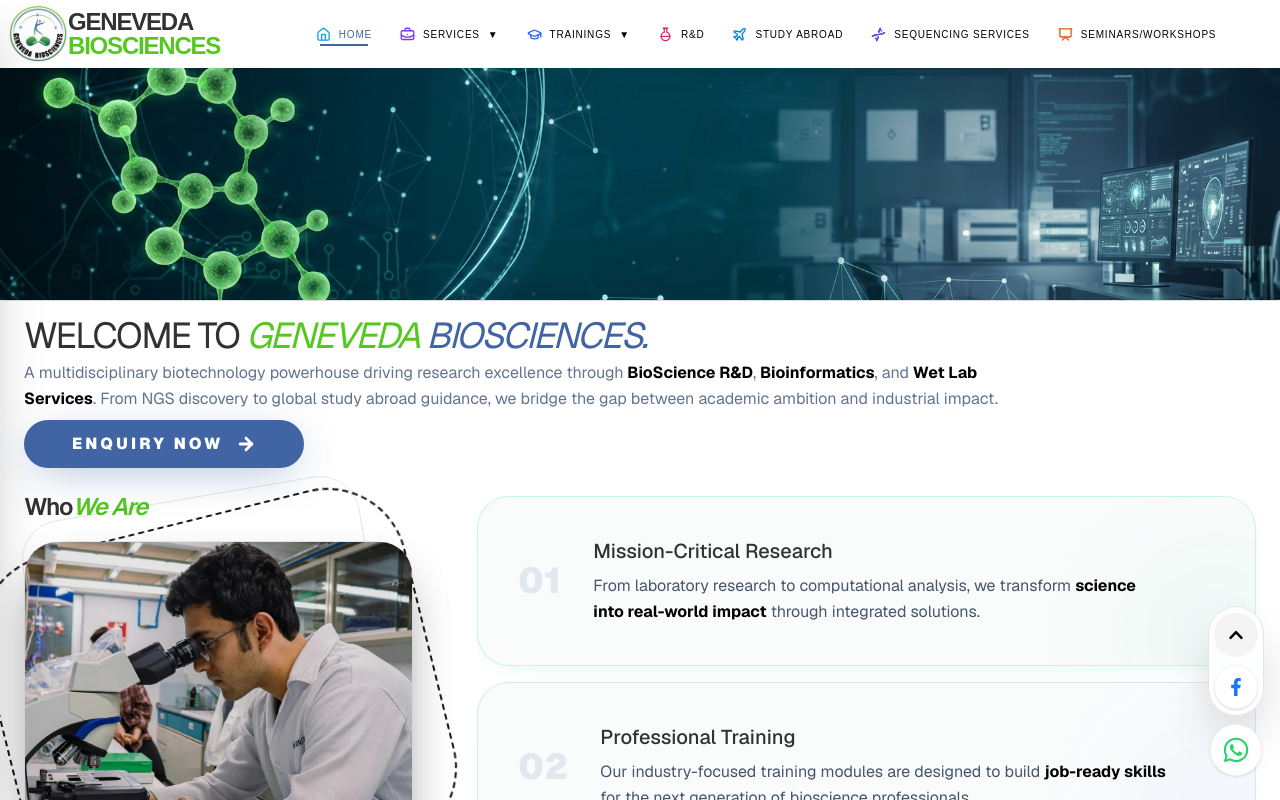
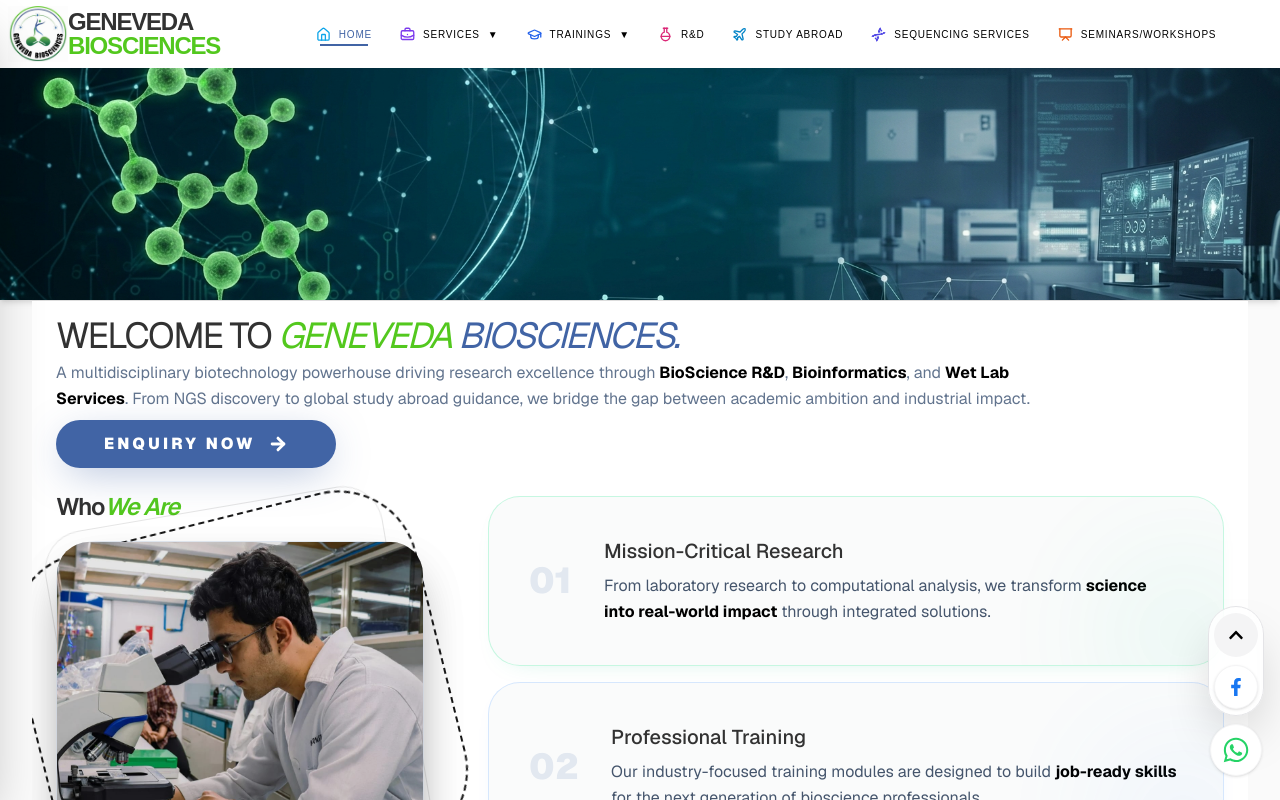
Before and after one commit to ankit-agarwal-devx/geneveda-2nd, a Next.js app: page / in a window 1280 px wide. Shown: the top 800 px of the page. Built offline with nearby package versions, Linux system fonts and the light colour scheme.

Commit message:
New wrapper for hoem page.

```diff
--- a/app/(main)/page.js
+++ b/app/(main)/page.js
@@ -18,6 +18,7 @@
     <div className="min-h-screen bg-zinc-50 font-sans">
       <CursorTracker />
       <Header/>
+      <div className="mx-auto w-full max-w-[95vw]">
         <AboutUsDetails />
         <ServiceSlider />
         <AutomationHero />
@@ -30,5 +31,6 @@
         {/* <TeamSection /> */}
         <FAQSection />
       </div>
+    </div>
   );
 }
```
Lines whose indentation alone changed are shown as unchanged.
